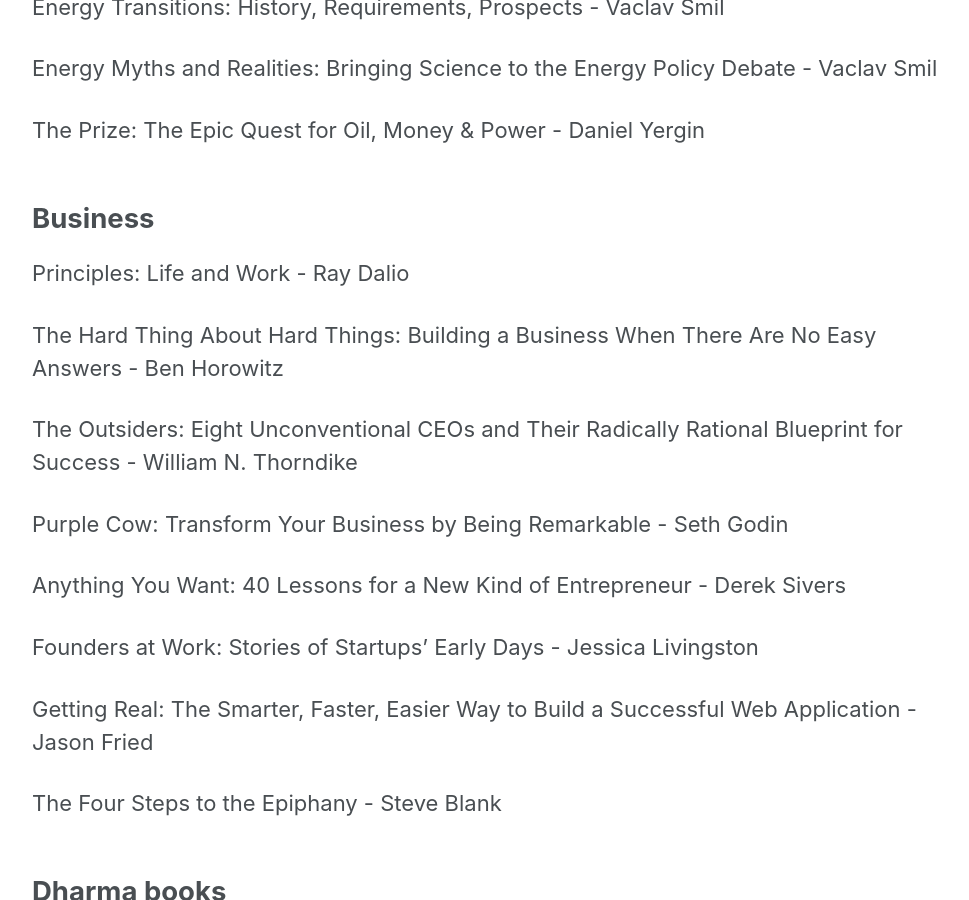
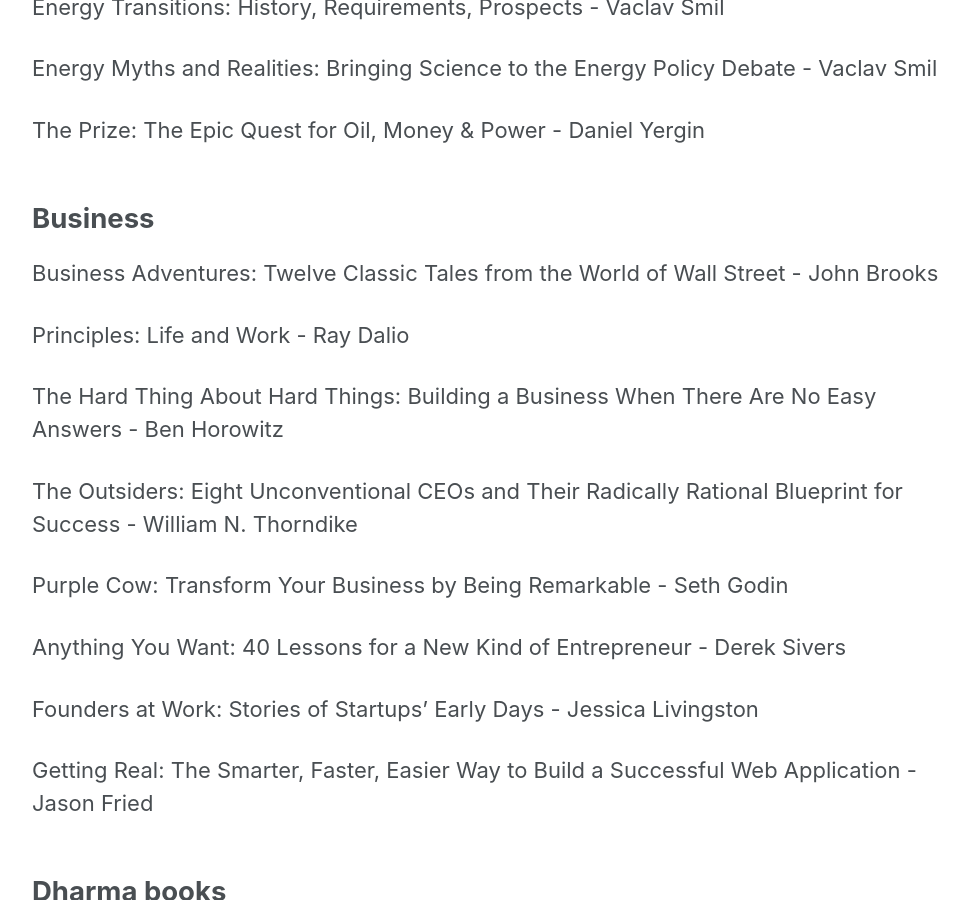
Before and after one commit to ADGEfficiency/adgefficiency.github.io, a Jekyll site: the page built from _pages/reading_list.md, in a window 1280 px wide and 900 px high, scrolled down 1074 px. Shown: the whole window, without its empty margins (290-1259 px from the left). Built offline with Jekyll 4.4.1, drawn with Linux system fonts in a browser that asks for light colours; nearby versions of some CDN libraries; some of the changed text lies outside the part shown.

Commit message:
drafting

```diff
--- a/_pages/reading_list.md
+++ b/_pages/reading_list.md
@@ -36,6 +36,8 @@
 
 ## Business
 
+Business Adventures: Twelve Classic Tales from the World of Wall Street - John Brooks
+
 Principles: Life and Work - Ray Dalio
 
 The Hard Thing About Hard Things: Building a Business When There Are No Easy Answers - Ben Horowitz
@@ -49,8 +51,6 @@
 Founders at Work: Stories of Startups' Early Days - Jessica Livingston
 
 Getting Real: The Smarter, Faster, Easier Way to Build a Successful Web Application - Jason Fried
-
-The Four Steps to the Epiphany - Steve Blank
 
 ## Dharma books
 
```
Also changed, not shown: other parts of _pages/reading_list.md (+4 -0 lines).
